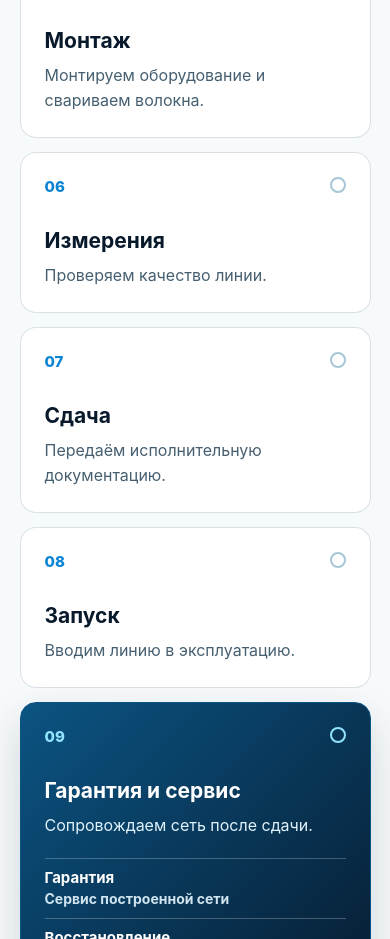
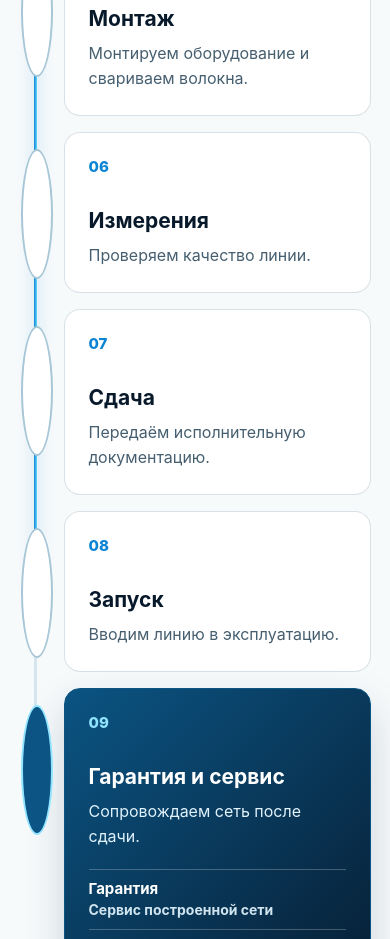
Before and after one commit to Zeinullahh/mbt, a Next.js app: page / in a window 390 px wide. Shown: the part 4180-5119 px from the top of the page. Built offline with nearby package versions, Linux system fonts and the light colour scheme; no server answers.

Commit message:
Add clickable stage checks and mobile scroll progress

```diff
--- a/src/app/globals.css
+++ b/src/app/globals.css
@@ -592,39 +592,46 @@ footer > a[href^="mailto:"] { color: rgba(255,255,255,.86); font-size: 13px; ove
 .process .timeline::before { right: 0; background: #d7e6ee; }
 .process .timeline::after { width: var(--timeline-progress); background: linear-gradient(90deg, #0b84d4, #67d9ff); box-shadow: 0 0 16px rgba(11,132,212,.45); transition: width .55s var(--ease); }
 .process .timeline-step { min-width: 0; min-height: 215px; padding: 24px; border: 1px solid var(--line); border-radius: 16px; background: #fff; outline: none; cursor: pointer; transition: transform .35s var(--ease), border-color .35s ease, box-shadow .35s ease, background .35s ease; }
-.process .timeline-step::after { content: ""; position: absolute; top: 24px; right: 24px; width: 12px; height: 12px; border: 2px solid #a7c6d6; border-radius: 50%; transition: transform .35s var(--ease), border-color .35s ease, box-shadow .35s ease; }
+.process .timeline-check { position: absolute; z-index: 3; top: 16px; right: 16px; width: 32px; height: 32px; padding: 0; border: 2px solid #a7c6d6; border-radius: 50%; background: #fff; cursor: pointer; touch-action: manipulation; transition: transform .3s var(--ease), border-color .3s ease, background .3s ease, box-shadow .3s ease; }
+.process .timeline-check::after { content: ""; position: absolute; top: 7px; left: 10px; width: 6px; height: 11px; border-right: 2px solid #fff; border-bottom: 2px solid #fff; opacity: 0; transform: rotate(45deg) scale(.5); transition: opacity .2s ease, transform .3s var(--ease); }
+.process .timeline-check:focus-visible { outline: 3px solid #67d9ff; outline-offset: 3px; }
+.process .timeline-step.is-checked .timeline-check { border-color: var(--blue); background: var(--blue); box-shadow: 0 0 0 5px rgba(11,132,212,.15), 0 6px 18px rgba(11,132,212,.25); }
+.process .timeline-step.is-checked .timeline-check::after { opacity: 1; transform: rotate(45deg) scale(1); }
 .process .timeline-step .timeline-number { display: block; color: var(--blue); font-size: 15px; font-weight: 800; }
 .process .timeline-step h3 { margin: 32px 0 9px; font-size: 21px; line-height: 1.25; }
 .process .timeline-step p { max-width: 100%; font-size: 16px; line-height: 1.55; }
 .process .timeline-step.is-revealed { animation: stage-arrive .7s var(--ease) var(--stage-delay) both; }
-.process .timeline-step.is-active, .process .timeline-step:focus-visible { z-index: 2; transform: translateY(-6px); border-color: #40b8ec; background: linear-gradient(145deg, #fff, #edf8fd); box-shadow: 0 20px 44px rgba(10,91,138,.16), inset 0 0 0 1px rgba(64,184,236,.25); }
-.process .timeline-step.is-active::after, .process .timeline-step:focus-visible::after { border-color: var(--blue); box-shadow: 0 0 0 5px rgba(11,132,212,.14), 0 0 16px rgba(11,132,212,.4); transform: scale(1.12); }
+.process .timeline-step.is-active, .process .timeline-step:focus-within { z-index: 2; transform: translateY(-6px); border-color: #40b8ec; background: linear-gradient(145deg, #fff, #edf8fd); box-shadow: 0 20px 44px rgba(10,91,138,.16), inset 0 0 0 1px rgba(64,184,236,.25); }
+.process .timeline-step.is-active .timeline-check, .process .timeline-step:focus-within .timeline-check { transform: scale(1.08); }
 .process .timeline-step-support { color: #fff; border-color: #0b5483; background: linear-gradient(135deg, #0b5483, #071d32); box-shadow: 0 18px 40px rgba(6,38,66,.18); }
 .process .timeline-step-support .timeline-number { color: #91e4ff; }
 .process .timeline-step-support p { color: #e0f2fb; }
-.process .timeline-step-support::after { border-color: #91e4ff; }
-.process .timeline-step-support.is-active, .process .timeline-step-support:focus-visible { color: #fff; border-color: #61d5ff; background: linear-gradient(135deg, #0d689c, #082b49); box-shadow: 0 22px 48px rgba(6,64,102,.28); }
+.process .timeline-step-support .timeline-check { border-color: #91e4ff; background: #0b5483; }
+.process .timeline-step-support.is-active, .process .timeline-step-support:focus-within { color: #fff; border-color: #61d5ff; background: linear-gradient(135deg, #0d689c, #082b49); box-shadow: 0 22px 48px rgba(6,64,102,.28); }
 .timeline-support-details { display: grid; gap: 9px; margin-top: 20px; }
 .timeline-support-details div { display: grid; gap: 3px; padding-top: 9px; border-top: 1px solid rgba(255,255,255,.24); }
 .timeline-support-details strong { font-size: 15px; }
 .timeline-support-details span { color: #d0e5ef; font-size: 14px; line-height: 1.35; }
 @keyframes stage-arrive { from { opacity: .55; translate: 0 18px; } to { opacity: 1; translate: 0 0; } }
 @media (prefers-reduced-motion: reduce) {
-  .process .timeline::after, .process .timeline-step, .process .timeline-step::after { transition: none; }
+  .process .timeline::after, .process .timeline-step, .process .timeline-check, .process .timeline-check::after { transition: none; }
   .process .timeline-step.is-revealed { animation: none; }
 }
 @media (max-width: 1050px) {
   .company-projects { grid-template-columns: repeat(2, minmax(0, 1fr)); }
 }
 @media (max-width: 780px) {
-  .process .timeline { grid-template-columns: repeat(2, minmax(0, 1fr)); }
-  .process .timeline-step { min-height: 205px; }
+  .process .timeline { grid-template-columns: 1fr; gap: 16px; padding: 0 0 0 44px; }
+  .process .timeline::before, .process .timeline::after { right: auto; bottom: auto; left: 14px; width: 3px; }
+  .process .timeline::before { top: var(--timeline-rail-start, 32px); height: var(--timeline-rail-length, 0px); }
+  .process .timeline::after { top: var(--timeline-rail-start, 32px); height: var(--timeline-scroll-fill, 0px); transition: none; }
+  .process .timeline-step { min-height: 0; }
+  .process .timeline-step.is-active, .process .timeline-step:focus-within { transform: none; }
+  .process .timeline-check { top: 16px; right: auto; left: -44px; }
 }
 @media (max-width: 540px) {
   .company-projects { display: flex; overflow-x: auto; gap: 12px; scroll-snap-type: x mandatory; padding-bottom: 8px; }
   .company-project { flex: 0 0 78vw; min-height: 260px; scroll-snap-align: start; }
-  .process .timeline { grid-template-columns: 1fr; }
-  .process .timeline-step { min-height: 0; }
 }
 
 @media (max-width: 780px) {
--- a/src/app/home-client.jsx
+++ b/src/app/home-client.jsx
@@ -51,6 +51,7 @@ export default function Home() {
   const [menuOpen, setMenuOpen] = useState(false);
   const [activeService, setActiveService] = useState(0);
   const [activeStage, setActiveStage] = useState(-1);
+  const [checkedStage, setCheckedStage] = useState(-1);
   const [revealedStages, setRevealedStages] = useState([]);
   const heroRef = useRef(null);
   const timelineRef = useRef(null);
@@ -110,7 +111,35 @@ export default function Home() {
     }, { threshold: 0.25 });
 
     cards.forEach((card) => observer.observe(card));
-    return () => observer.disconnect();
+
+    let frame = 0;
+    const updateMobileRail = () => {
+      if (frame) return;
+      frame = requestAnimationFrame(() => {
+        const first = cards[0]?.querySelector('.timeline-check')?.getBoundingClientRect();
+        const last = cards[cards.length - 1]?.querySelector('.timeline-check')?.getBoundingClientRect();
+        if (first && last) {
+          const timelineTop = timeline.getBoundingClientRect().top;
+          const firstCenter = first.top + first.height / 2;
+          const lastCenter = last.top + last.height / 2;
+          const length = Math.max(0, lastCenter - firstCenter);
+          const fill = Math.min(length, Math.max(0, window.innerHeight * 0.65 - firstCenter));
+          timeline.style.setProperty('--timeline-rail-start', `${firstCenter - timelineTop}px`);
+          timeline.style.setProperty('--timeline-rail-length', `${length}px`);
+          timeline.style.setProperty('--timeline-scroll-fill', `${fill}px`);
+        }
+        frame = 0;
+      });
+    };
+    window.addEventListener('scroll', updateMobileRail, { passive: true });
+    window.addEventListener('resize', updateMobileRail);
+    updateMobileRail();
+    return () => {
+      observer.disconnect();
+      window.removeEventListener('scroll', updateMobileRail);
+      window.removeEventListener('resize', updateMobileRail);
+      if (frame) cancelAnimationFrame(frame);
+    };
   }, []);
 
   const closeMenu = () => setMenuOpen(false);
@@ -139,16 +168,17 @@ export default function Home() {
     <div className="section-heading" data-reveal><p className="section-kicker">От обследования до поддержки</p><h2>Девять этапов. <em>Одна ответственность.</em></h2></div>
     <div className="timeline" ref={timelineRef} style={{ '--timeline-progress': `${Math.max(0, ...revealedStages.map((index) => index + 1)) / stages.length * 100}%` }}>
       {stages.map(([number, title, description], index) => <article
-        className={`timeline-step${index === 8 ? ' timeline-step-support' : ''}${revealedStages.includes(index) ? ' is-revealed' : ''}${activeStage === index ? ' is-active' : ''}`}
+        className={`timeline-step${index === 8 ? ' timeline-step-support' : ''}${revealedStages.includes(index) ? ' is-revealed' : ''}${activeStage === index ? ' is-active' : ''}${checkedStage >= index ? ' is-checked' : ''}`}
         key={number}
         style={{ '--stage-delay': `${index % 3 * 80}ms` }}
-        tabIndex={0}
         onPointerEnter={() => setActiveStage(index)}
         onPointerDown={() => setActiveStage(index)}
         onPointerLeave={(event) => { if (event.pointerType === 'mouse') setActiveStage(-1); }}
         onFocus={() => setActiveStage(index)}
         onBlur={() => setActiveStage(-1)}
+        onClick={() => setCheckedStage(index)}
       >
+        <button className="timeline-check" type="button" aria-label={`Отметить этап ${number}: ${title} и все предыдущие`} aria-pressed={checkedStage >= index} onClick={() => setCheckedStage(index)} />
         <span className="timeline-number">{number}</span>
         <h3>{title}</h3>
         <p>{description}</p>
```
